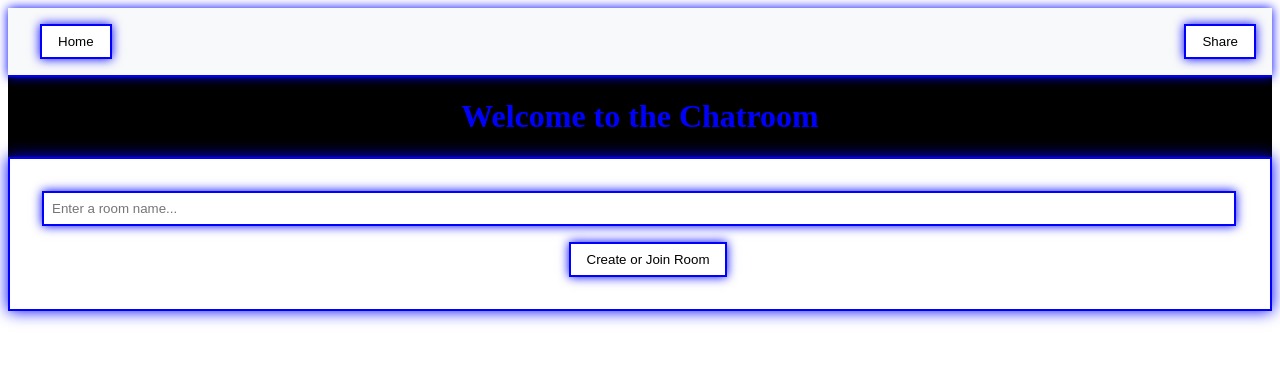
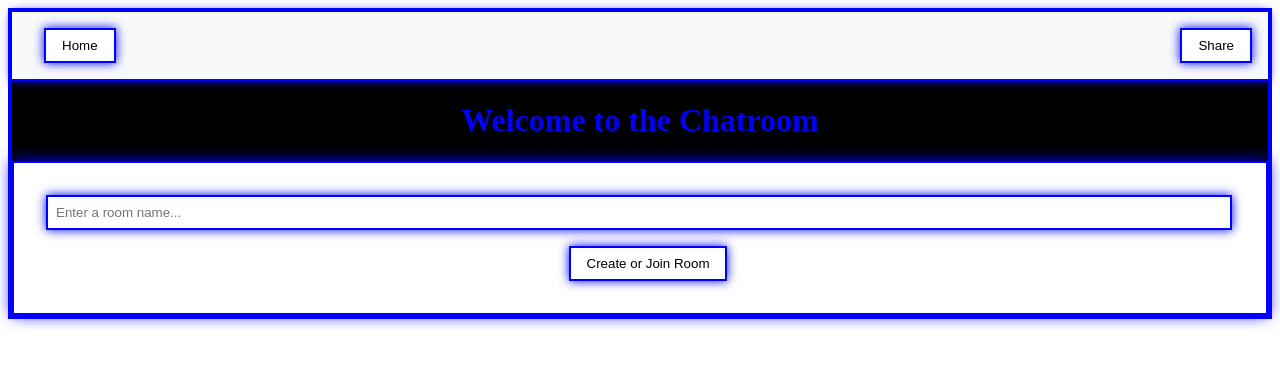
Before and after one commit to jonoak/real_time_chatroom, a React (Vite) app: page / in a window 1280 px wide. Shown: the top 366 px of the page. Built offline with nearby package versions, Linux system fonts and the light colour scheme.

Commit message:
Update App.css

```diff
--- a/src/App.css
+++ b/src/App.css
@@ -3,6 +3,7 @@
   max-width: 1280px;
   margin: 0 auto;
   padding: 0;
+  border: 2px solid blue;
   text-align: center;
   background: black;
   color: blue;
```
